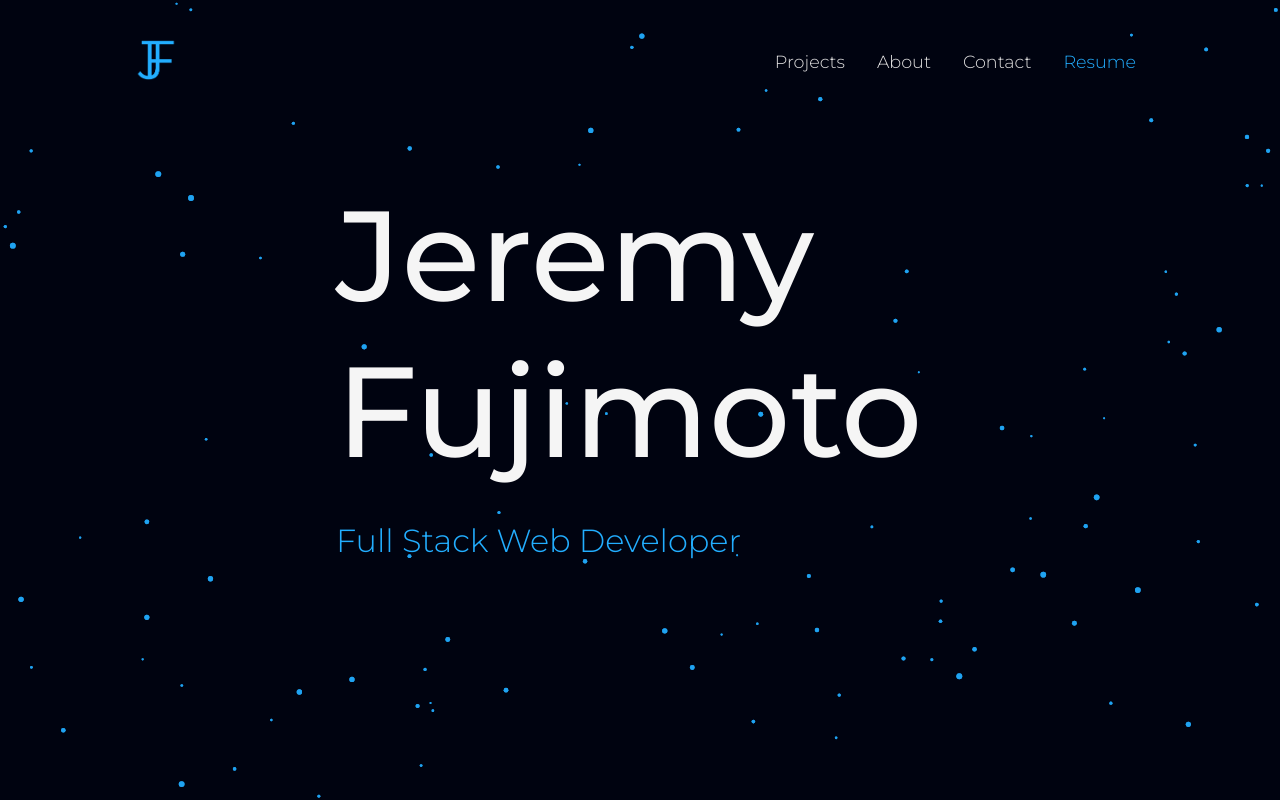
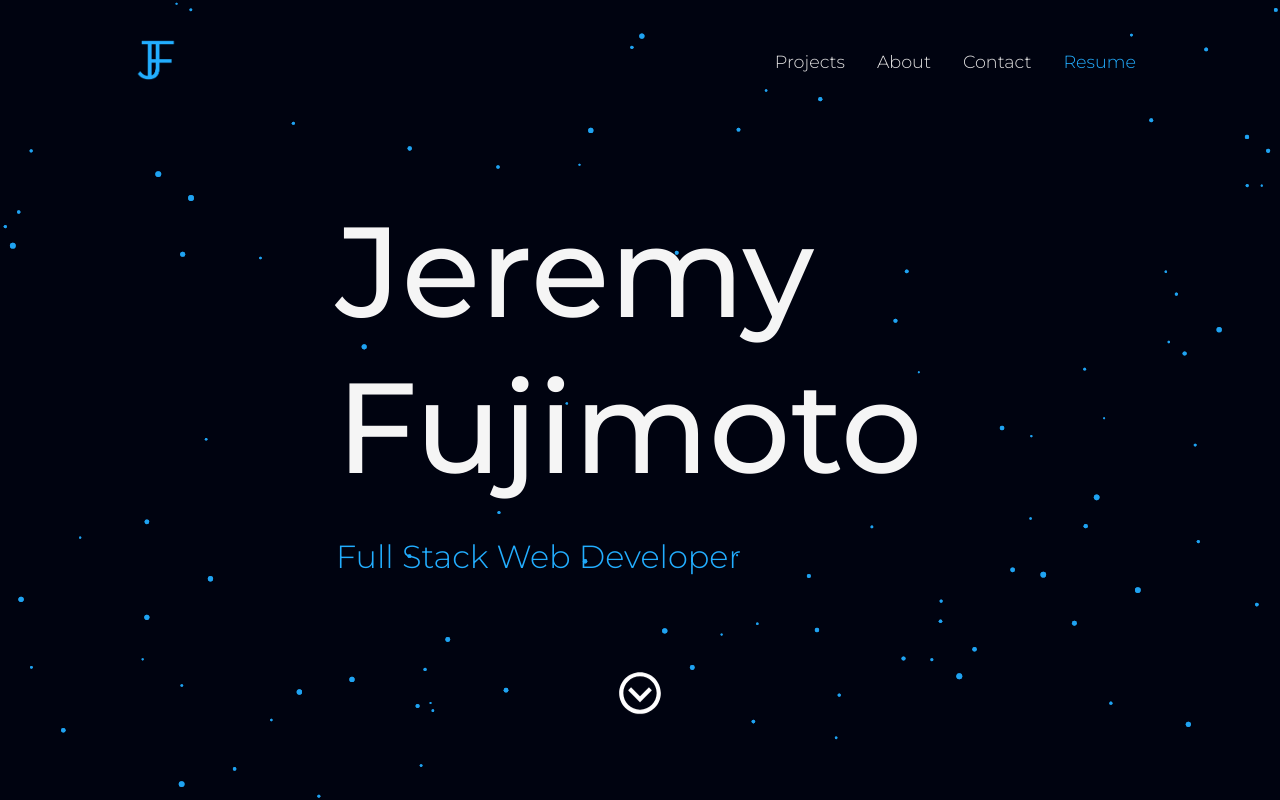
Before and after one commit to jerfuj/portfolio, a Next.js app: page / in a window 1280 px wide. Shown: the top 800 px of the page. Built offline with nearby package versions, Linux system fonts and the light colour scheme.

Commit message:
Add scroll down icon to hero section

```diff
--- a/components/hero/Hero.js
+++ b/components/hero/Hero.js
@@ -1,8 +1,14 @@
 import styles from './Hero.module.css';
 import ParticlesBg from './ParticlesBg';
+import { BiChevronDownCircle } from 'react-icons/bi';
+import { IconContext } from 'react-icons';
 import PropTypes from 'prop-types';
 
-function Hero({ heroRef }) {
+function Hero({ heroRef, projectsRef }) {
+  const handleIconClick = () => {
+    projectsRef.current.scrollIntoView();
+  };
+
   return (
     <section ref={heroRef} className={styles.heroContainer}>
       <ParticlesBg />
@@ -10,12 +16,18 @@ function Hero({ heroRef }) {
         <h1 className={styles.header}>Jeremy Fujimoto</h1>
         <p className={styles.p}>Full Stack Web Developer</p>
       </div>
+      <div className={styles.iconContainer} onClick={handleIconClick}>
+        <IconContext.Provider value={{ color: 'white' }}>
+          <BiChevronDownCircle size='50px' />
+        </IconContext.Provider>
+      </div>
     </section>
-  )
+  );
 }
 
 Hero.propTypes = {
-  heroRef: PropTypes.instanceOf(Object).isRequired
-}
+  heroRef: PropTypes.instanceOf(Object).isRequired,
+  projectsRef: PropTypes.instanceOf(Object).isRequired,
+};
 
 export default Hero;
--- a/components/hero/Hero.module.css
+++ b/components/hero/Hero.module.css
@@ -5,6 +5,7 @@
   align-items: center;
   position: relative;
   z-index: 3;
+  min-height: 100vh;
 }
 
 .frame {
@@ -38,6 +39,29 @@
   color: var(--accent-color);
 }
 
+@keyframes bounce {
+  0% {
+    transform: translateY(0px);
+  }
+  50% {
+    transform: translateY(5px);
+  }
+  100% {
+    transform: translateY(0px);
+  }
+}
+
+.iconContainer {
+  z-index: 1000;
+  position: absolute;
+  bottom: 5rem;
+  animation: bounce 1.5s ease-out infinite;
+}
+
+.iconContainer:hover {
+  cursor: pointer;
+}
+
 @media (max-width: 768px) {
   .heroContainer {
     width: 100%;
--- a/package.json
+++ b/package.json
@@ -13,6 +13,7 @@
     "prop-types": "^15.7.2",
     "react": "17.0.2",
     "react-dom": "17.0.2",
+    "react-icons": "^4.2.0",
     "react-tsparticles": "^1.24.4"
   },
   "devDependencies": {
--- a/pages/index.js
+++ b/pages/index.js
@@ -1,9 +1,9 @@
-import { useRef } from 'react'
-import About from '../components/about/About'
-import Contact from '../components/contact/Contact'
-import Hero from '../components/hero/Hero'
-import Navbar from '../components/navbar/Navbar'
-import Projects from '../components/projects/Projects'
+import { useRef } from 'react';
+import About from '../components/about/About';
+import Contact from '../components/contact/Contact';
+import Hero from '../components/hero/Hero';
+import Navbar from '../components/navbar/Navbar';
+import Projects from '../components/projects/Projects';
 
 export default function Home() {
   const heroRef = useRef();
@@ -19,10 +19,10 @@ export default function Home() {
         contactRef={contactRef}
         heroRef={heroRef}
       />
-      <Hero heroRef={heroRef} />
+      <Hero heroRef={heroRef} projectsRef={projectsRef} />
       <Projects projectsRef={projectsRef} />
-      <About aboutRef={aboutRef}/>
-      <Contact contactRef={contactRef}/>
+      <About aboutRef={aboutRef} />
+      <Contact contactRef={contactRef} />
     </main>
-  )
+  );
 }
```
Also changed, not shown: 1 other file (tests, documents, lock files or other folders).
